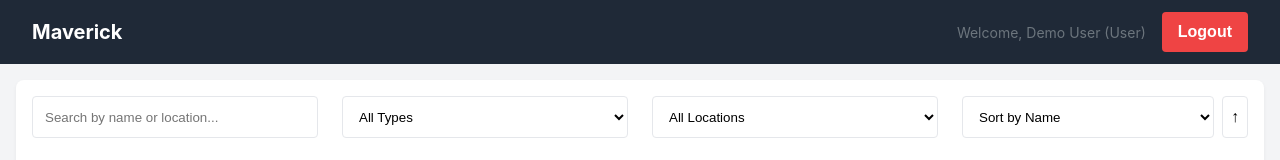
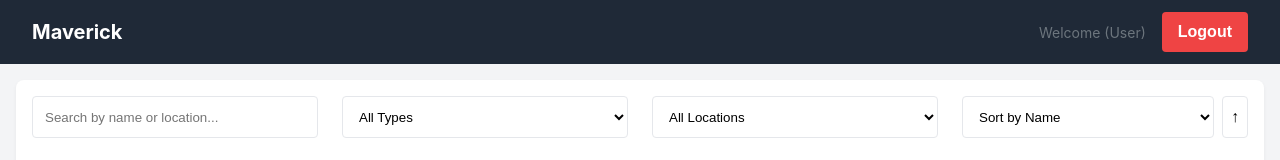
Before and after one commit to abdussalam-mustapha/property-manager, an Angular app in the folder property-listing/: page / in a window 1280 px wide. Both pictures are taken after a click on the button "Login as User". Shown: the top 160 px of the page. Built offline with nearby package versions, Linux system fonts and the light colour scheme.

Commit message:
final push

```diff
--- a/property-listing/app/components/header/header.component.html
+++ b/property-listing/app/components/header/header.component.html
@@ -5,7 +5,7 @@
     </h1>
     <div class="header-actions">
       <ng-container *ngIf="currentUser$ | async as user">
-        <span class="welcome-message">Welcome, {{ user.username }} ({{ user.role }})</span>
+        <span class="welcome-message">Welcome ({{ user.role }})</span>
         <button (click)="logout()" class="btn btn-logout">
           Logout
         </button>
```
